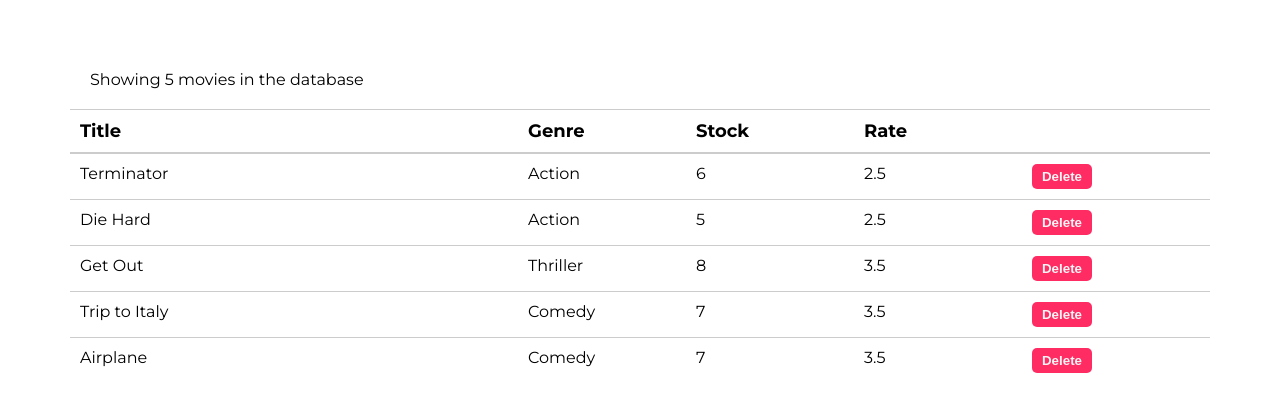
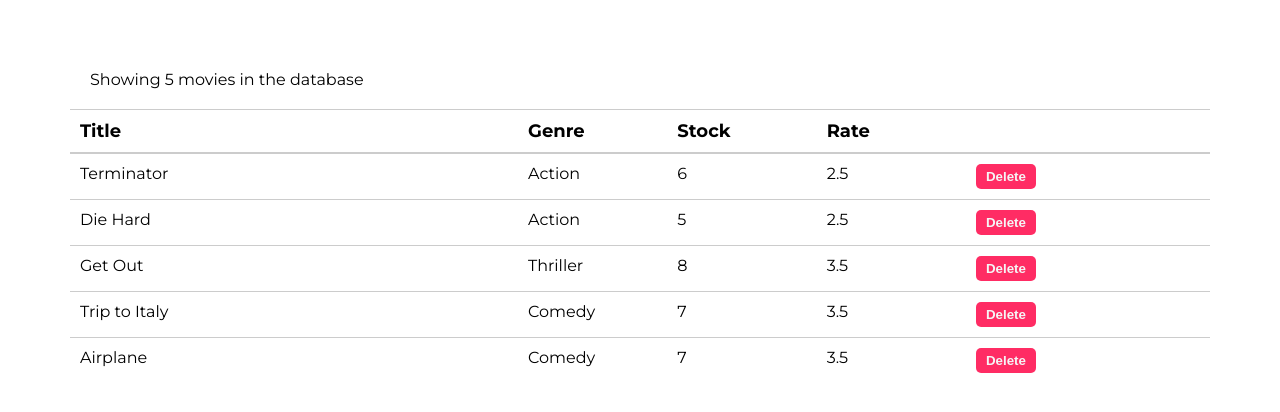
Before and after one commit to BrownEdgar/React_Poghos, a React (Vite) app: page / in a window 1280 px wide. Shown: the top 412 px of the page. Built offline with nearby package versions, Linux system fonts and the light colour scheme.

Commit message:
added ignorable folder

```diff
--- a/src/Lessons/Homework/DeletableMovies/Movies.scss
+++ b/src/Lessons/Homework/DeletableMovies/Movies.scss
@@ -5,7 +5,7 @@
 
     &__Movie{
         display: grid;
-    grid-template-columns: 40% repeat(3,15%)15%;
+    grid-template-columns: 3fr repeat(3,1fr)1.5fr;
     grid-template-rows: auto;
     padding: 10px;
     border-top: 1px solid #ccc;
```
Also changed, not shown: 1 other file (tests, documents, lock files or other folders).
